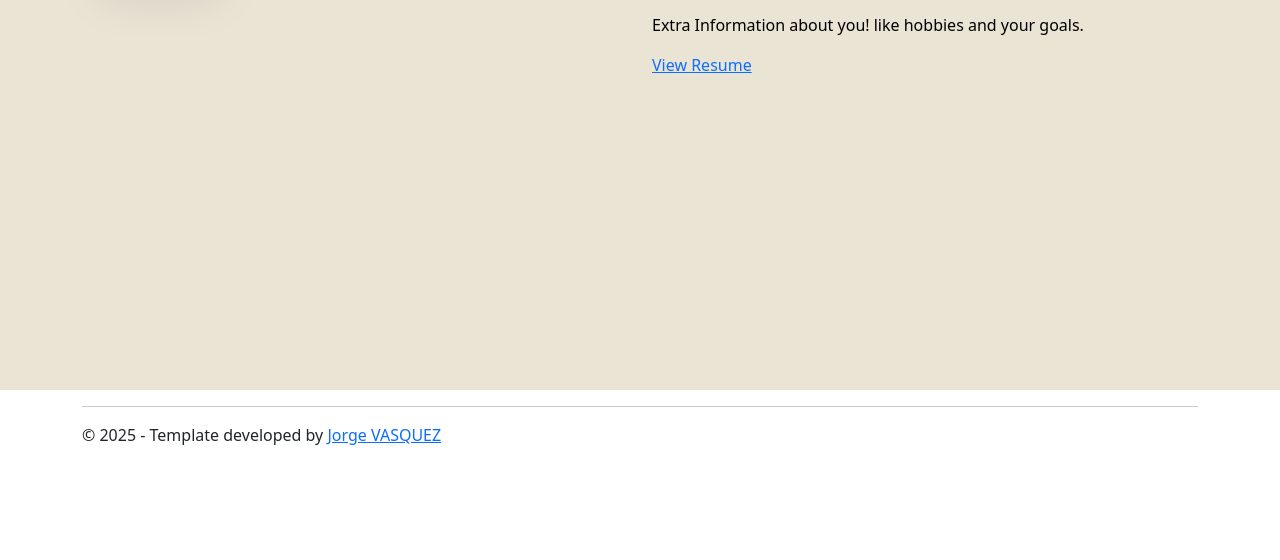
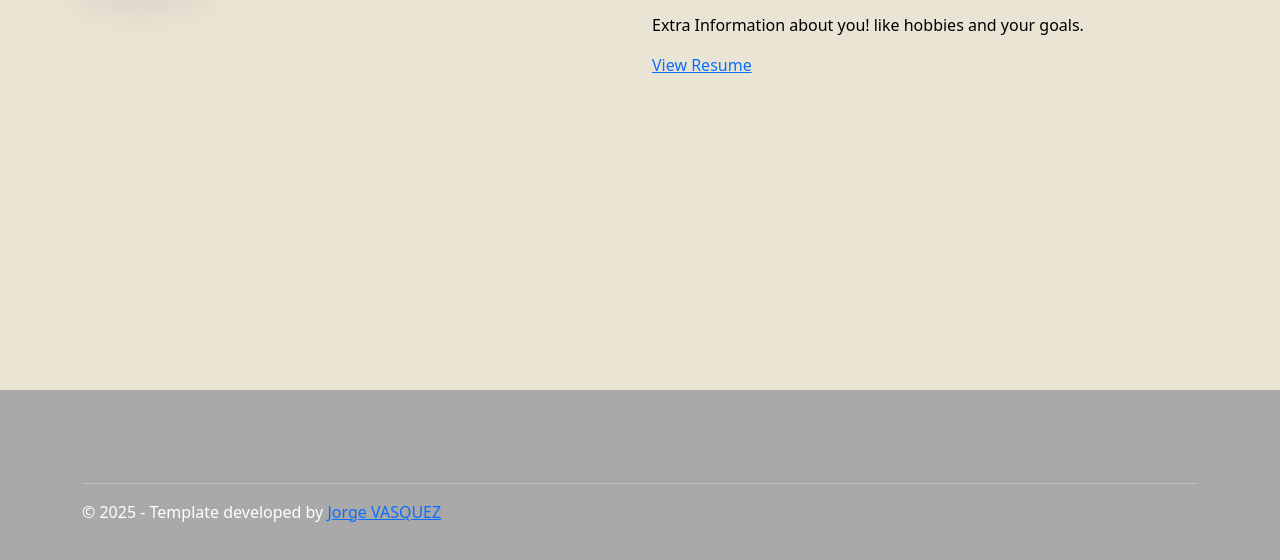
Before and after one commit to JorgeV20/JorgeV20.github.io, a plain HTML site: page index.html in a window 1280 px wide. Shown: the part 1210-1770 px from the top of the page. Before the commit the page ends 1673 px from the top, so only its background shows below. Drawn offline with nearby package versions, Linux system fonts and the light colour scheme.

Commit message:
modified css

```diff
--- a/src/styles.css
+++ b/src/styles.css
@@ -1,18 +1,19 @@
 .section {
   min-height: 100vh;
-  height: 100vh;
   display: flex;
-  align-items: center;
+  flex-direction: column;
+  justify-content: center; /* centers vertically */
+  align-items: center;     /* centers horizontally */
   font-weight: 400;
   color: black;
-  padding: 0 5.6rem;
-  border-bottom: 0px;
-  margin-bottom: 0;
-  top: 0;
-  left: 0;
-  bottom: 0;
-  right: 0;
-  z-index: -1;
+  padding: 4rem 2rem;
+}
+
+
+.footer {
+  background-color: darkgrey;
+  color: white;
+  padding: 4.8rem 0;
 }
 
 #intro {
```
